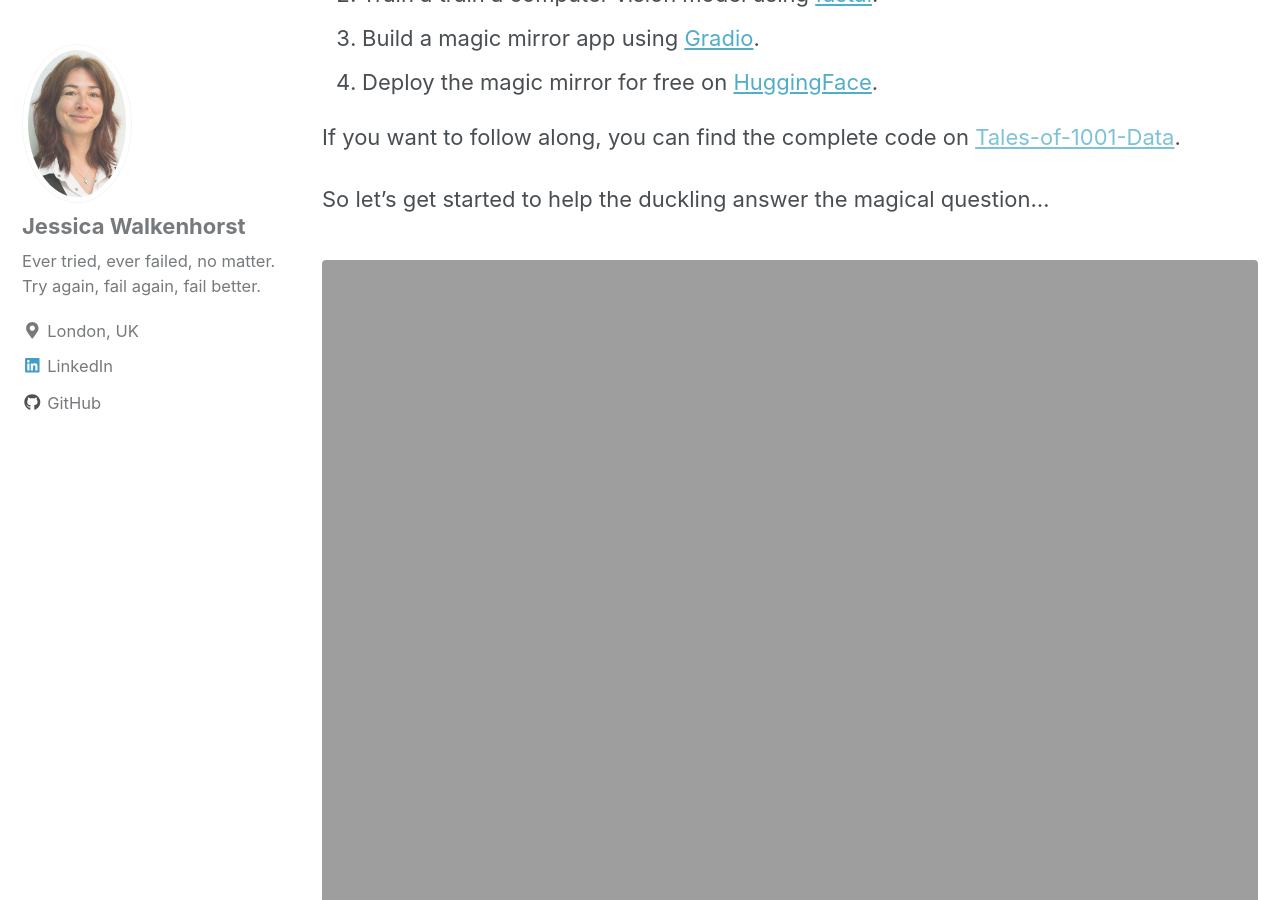
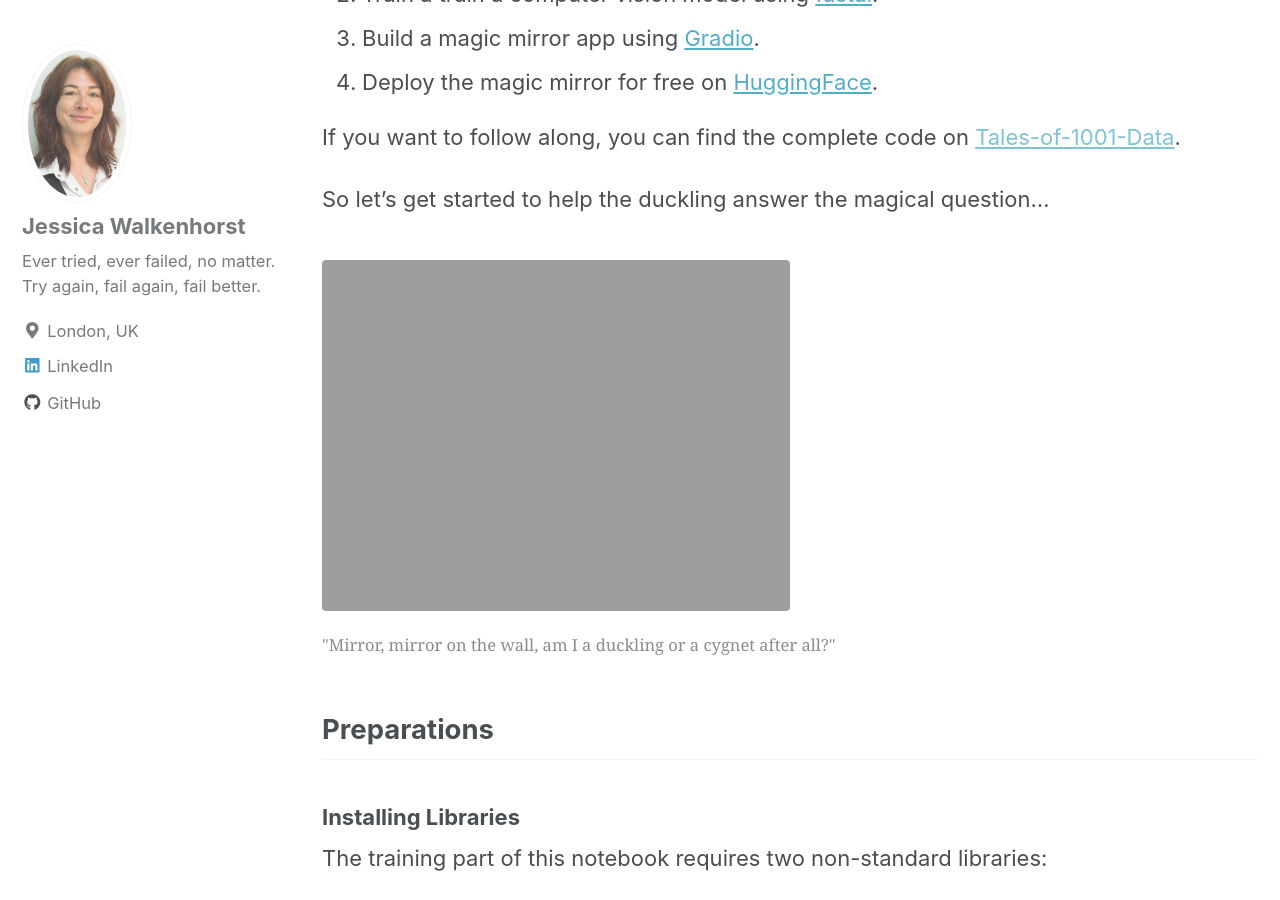
Before and after one commit to walkenho/walkenho.github.io, a Jekyll site: the page built from _posts/2023-01-19-how-to-create-a-computer-vision-model-to-save-the-ugly-duckling-from-a-youth-of-misery-in-less-than-30-lines-of-code.md, in a window 1280 px wide and 900 px high, scrolled down 899 px. Built offline with Jekyll 4.4.1, drawn with Linux system fonts in a browser that asks for light colours; nearby versions of some CDN libraries.

Commit message:
Playing with image formats

```diff
--- a/_posts/2023-01-19-how-to-create-a-computer-vision-model-to-save-the-ugly-duckling-from-a-youth-of-misery-in-less-than-30-lines-of-code.md
+++ b/_posts/2023-01-19-how-to-create-a-computer-vision-model-to-save-the-ugly-duckling-from-a-youth-of-misery-in-less-than-30-lines-of-code.md
@@ -33,7 +33,7 @@ If you want to follow along, you can find the complete code on [Tales-of-1001-Da
 So let's get started to help the duckling answer the magical question...
 
 <figure class="align-center">
-  <img src="{{ site.url }}{{ site.baseurl }}/images/mirror-mirror.png" alt="Mirror, mirror on the wall ...." width="50%">
+  <img src="{{ site.url }}{{ site.baseurl }}/images/mirror-mirror.png" alt="Mirror, mirror on the wall ...." style="max-width: 50%"/>
     <figcaption>"Mirror, mirror on the wall, am I a duckling or a cygnet after all?"</figcaption>
 </figure>
 
```
